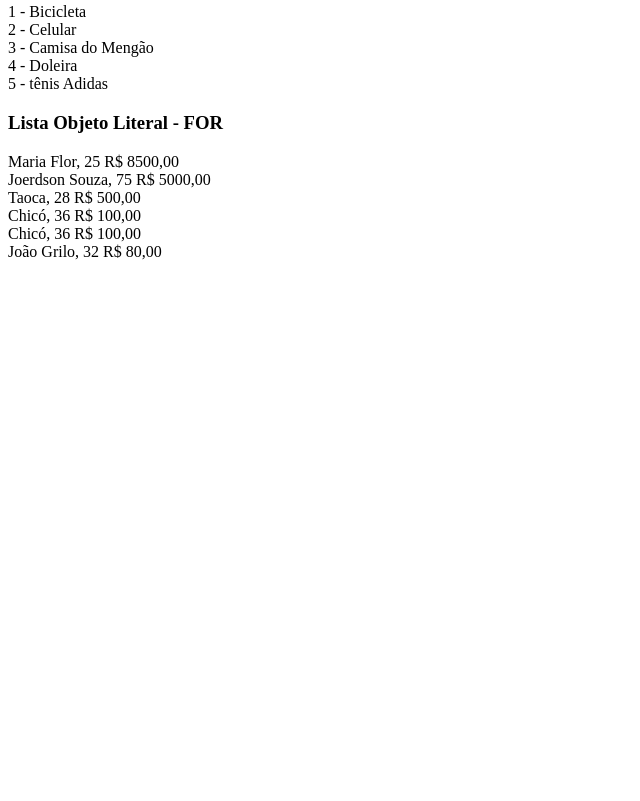
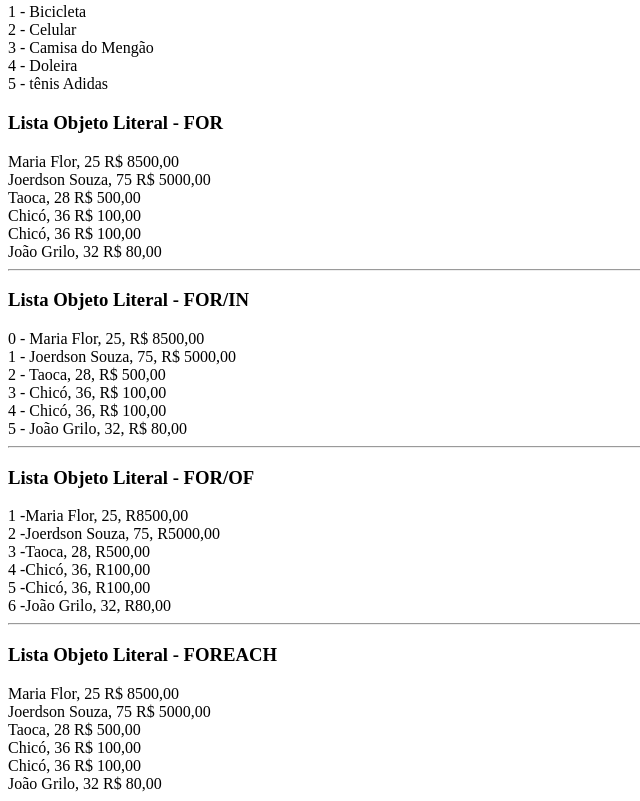
Before and after one commit to Felype777/PROJETO_LOGICA_QPR210-001_REPETICAO, a plain HTML site: page index.html in a window 1280 px wide. Shown: the part 1033-1834 px from the top of the page, without its empty margins (0-640 px from the left). Before the commit the page ends 1302 px from the top, so only its background shows below. Drawn offline with Linux system fonts and the light colour scheme.

Commit message:
alterar arquivos

```diff
--- a/index.html
+++ b/index.html
@@ -80,5 +80,24 @@
 
 </div>
 
+<hr>
+
+<h3>Lista Objeto Literal - FOR/IN</h3>
+
+     <div id="div-listaobj-forin"></div>
+
+</div>
+
+<hr>
+<h3>Lista Objeto Literal - FOR/OF</h3>
+
+<div id="div-listaobj-forof">
+
+</div>
+<hr>
+
+<h3>Lista Objeto Literal - FOREACH</h3>
+ <div id="div-lista-foreach"></div>
+
 </body>
 </html>
--- a/js/scripts_repticoes.js
+++ b/js/scripts_repticoes.js
@@ -90,3 +90,28 @@ const divlistaObjFor = document.querySelector('#div-listaobj-for')
 for(i = 0; i < pessoas.length;i++){
     divlistaObjFor.innerHTML += `${pessoas[i].nome}, ${pessoas[i].idade} R$ ${pessoas[i].renda.toFixed(2).replace('.', ',')} <br>`
 }
+
+//LISTANDO OBJETO LITERAL PELO FOR/IN
+const divlistaobjForIn = document.querySelector('#div-listaobj-forin')
+
+for(let indice in pessoas){
+  divlistaobjForIn.innerHTML += `${indice} - ${pessoas[indice].nome}, ${pessoas[indice].idade}, R$ ${pessoas[indice].renda.toFixed(2).replace('.', ',')} <br>`
+}
+
+//LISTANDO OBJETO LITERAL PELO FOR/OF
+const divlistaObjForOf = document.querySelector ('#div-listaobj-forof')
+
+let contForOf = 0
+
+for(let elem of pessoas){
+  contForOf++
+
+  divlistaObjForOf.innerHTML += `${contForOf} -${elem.nome}, ${elem.idade}, R${elem.renda.toFixed(2).replace('.',',')}<br>`
+}
+
+//LISTANDO OBJETO LITERAL PELO FOREACH
+const divlistaForeach = document.querySelector ('#div-lista-foreach')
+
+pessoas.forEach((elem, i)=>{
+  divlistaForeach.innerHTML += `${elem.nome}, ${elem.idade} R$ ${elem.renda.toFixed(2).replace('.',',')} <br>`
+})
```
